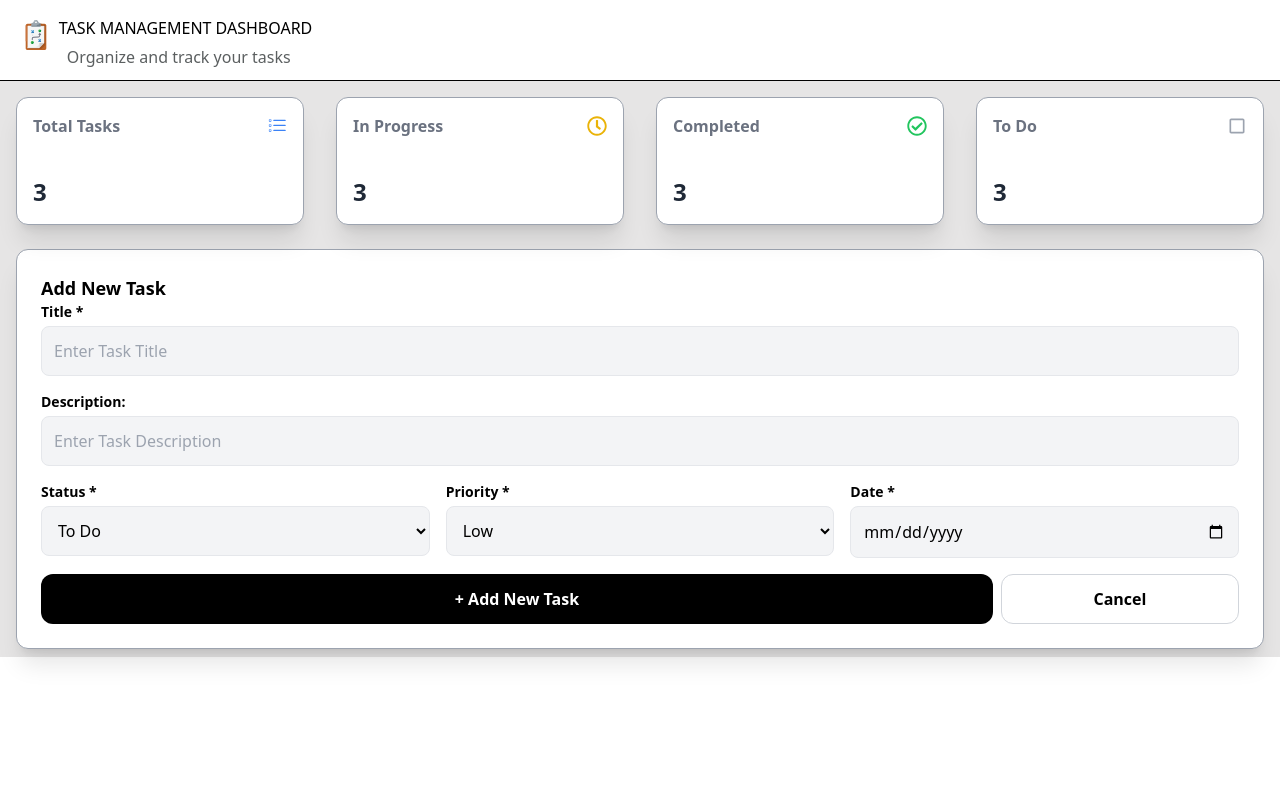
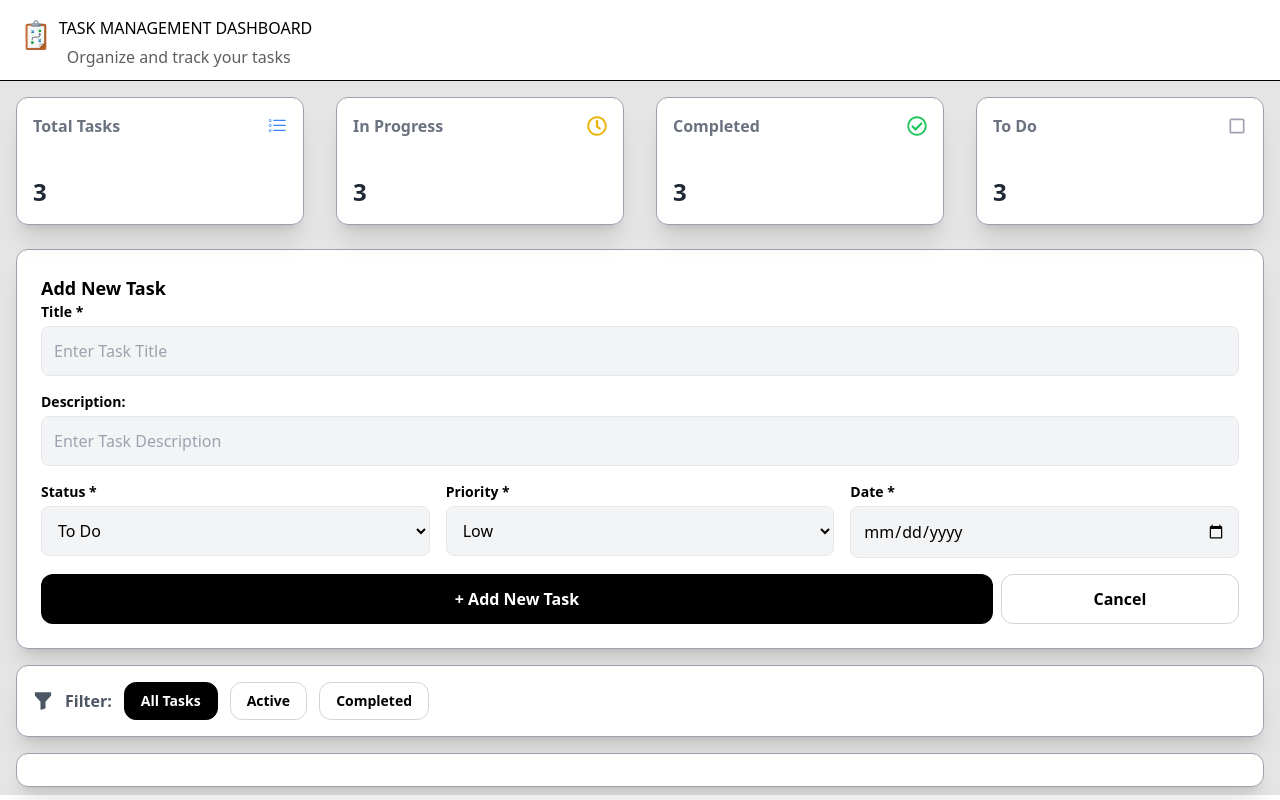
Before and after one commit to Raghavendra0416/Task-Management-Dashboard-using-React-and-Redux, a React (Vite) app: page / in a window 1280 px wide. Built offline with nearby package versions, Linux system fonts and the light colour scheme.

Commit message:
Added Filter

```diff
--- a/src/App.jsx
+++ b/src/App.jsx
@@ -3,6 +3,7 @@ import NavBar from './Components/NavBar';
 import Card from './Components/Card'
 import NewTask from './Components/NewTask';
 import Rough from './Components/Rough';
+import Filter from './Components/Filter';
 
 function App() {
 
@@ -12,6 +13,7 @@ function App() {
       <div id="main-style">
         <Card />
         <NewTask />
+        <Filter />
       </div>
     </div>
 
--- /dev/null
+++ b/src/Components/Filter.jsx
@@ -0,0 +1,69 @@
+import { useState } from 'react';
+import { BsFunnelFill } from 'react-icons/bs';
+import { useSelector } from "react-redux";
+import Tasks from "./Tasks";
+
+export default function Filter() {
+    const filters = ["All Tasks", "Active", "Completed"]
+    const data = useSelector((state) => state.taskData.tasks);
+    const [activeFilter, setActiveFilter] = useState("All Tasks");
+
+    // console.log("data.taskData: ", data);
+    // console.log(activeFilter);
+
+    const statusMap = {
+        "Active": "progress",
+        "Completed": "completed"
+    }
+
+    const filteredTasks = data.filter((task) => {
+        if (activeFilter === "All Tasks") return true
+        return task.status === statusMap[activeFilter]
+    })
+    // const filteredTasks = data.filter((task) => {
+    //     if (activeFilter === "Active") {
+    //         return task.status === "progress";
+    //     } else if (activeFilter === "Completed") {
+    //         return task.status === "completed";
+    //     }
+    //     return true;
+    // })
+
+
+    console.log("filteredTasks: ", filteredTasks);
+
+
+    return (
+        <>
+            <div className="px-4 py-2">
+                <div className="bg-white rounded-xl p-4 shadow-xl border border-gray-400 flex items-center gap-3">
+                    <BsFunnelFill className='text-xl text-gray-600' />
+                    <p className="font-semibold text-gray-600">Filter:</p>
+
+                    {filters.map((filter) => (
+                        <button
+                            key={filter}
+                            type="button"
+                            onClick={() => setActiveFilter(filter)}
+                            className={`rounded-xl px-4 py-2 font-semibold text-sm border
+                            ${activeFilter === filter
+                                    ? "bg-black text-white border-black"
+                                    : "bg-white text-black border-gray-300"
+                                }`}
+                        >
+                            {filter}
+                        </button>
+                    ))}
+
+                </div>
+            </div>
+
+            <Tasks filteredTasks={filteredTasks} />
+        </>
+    )
+}
+
+// Need to pass as props to tasks as below:
+// If Filter is All Tasks, no need for filtering,
+// If filter is active, then only show that are in progress
+// if filter is completed, then only show completed tasks.
--- a/src/Components/NewTask.jsx
+++ b/src/Components/NewTask.jsx
@@ -1,9 +1,11 @@
 import { useDispatch } from "react-redux";
 import { addItem } from "./taskSlice";
+import { useRef } from "react";
 
 export default function NewTask() {
     const click = true;
     const dispatch = useDispatch();
+    const formRef = useRef(null);
 
     function handleClick(e) {
         e.preventDefault();
@@ -15,12 +17,15 @@ export default function NewTask() {
             date: e.target.date.value
         };
 
-        console.log("event: ", e);
-        console.log("task: ", e.target.title.value);
-        console.log("taskData: ", taskData);
+        // console.log("event: ", e);
+        // console.log("task: ", e.target.title.value);
+        // console.log("taskData: ", taskData);
 
         dispatch(addItem(taskData));
+
+        formRef.current.reset();
     }
+
     return (
         <>
             {click ? (
@@ -31,7 +36,7 @@ export default function NewTask() {
                         <h3 className="font-bold text-lg">Add New Task</h3>
 
                         {/* Form */}
-                        <form onSubmit={handleClick} className="flex flex-col gap-4">
+                        <form ref={formRef} onSubmit={handleClick} className="flex flex-col gap-4">
 
                             {/* Title || Description */}
                             <div className="flex flex-col gap-1">
--- /dev/null
+++ b/src/Components/Tasks.jsx
@@ -0,0 +1,14 @@
+import { BsListTask } from 'react-icons/bs';
+import { FaRegClock, FaRegCheckCircle } from 'react-icons/fa'
+import { MdOutlineCheckBoxOutlineBlank } from 'react-icons/md'
+
+export default function Tasks({ filteredTasks }) {
+    return (
+        <>
+            <div className="px-4 py-2">
+                <div className="bg-white rounded-xl p-4 shadow-xl border border-gray-400 flex items-center gap-3">
+                </div>
+            </div>
+        </>
+    )
+}
--- a/src/Components/taskSlice.js
+++ b/src/Components/taskSlice.js
@@ -5,6 +5,8 @@ const taskSlice = createSlice({
     initialState: {
         tasks: [],
         nextId: 1,
+        //Each object in tasks conatin
+        //nextId: 1
         // taskTitle: '',
         // description: '',
         // status: '',
@@ -21,7 +23,8 @@ const taskSlice = createSlice({
             state.tasks.push(newTask);
             state.nextId += 1;
 
-            console.log(newTask);  // Same data is being added if clicked addItem
+
+            // console.log("New Task Added: ", newTask);  // Same data is being added if clicked addItem
         }
     }
 });
```
